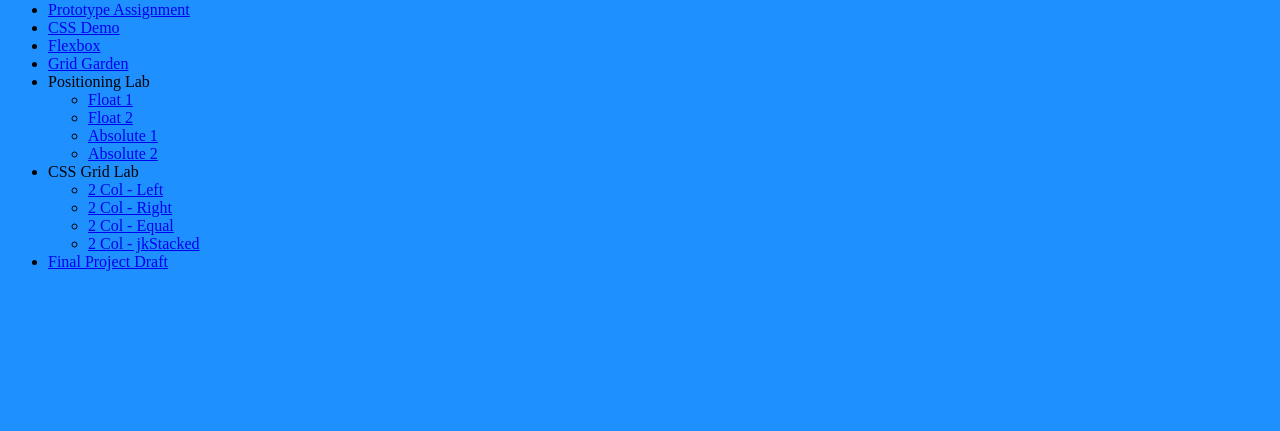
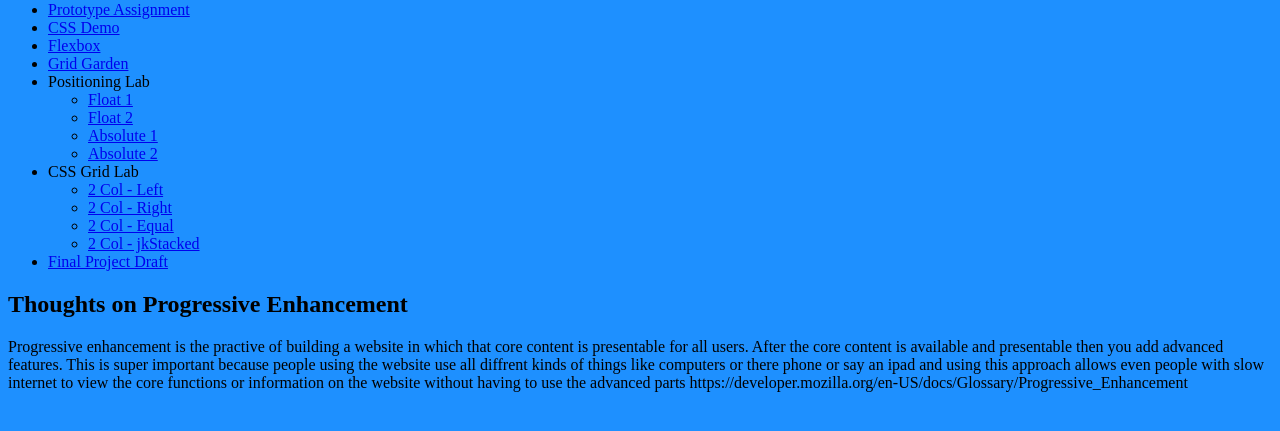
Before and after one commit to Shadowmize/ifsc-11003-01, a plain HTML site: page index.html in a window 1280 px wide. Shown: the part 79-510 px from the top of the page. Drawn offline with Linux system fonts and the light colour scheme.

Commit message:
enhancement

```diff
--- a/index.html
+++ b/index.html
@@ -40,5 +40,22 @@
             </ul>
     </ul>
   </nav>
+
+
+  <section id="progressive-enhancement">
+  <h2>Thoughts on Progressive Enhancement</h2>
+  <p>
+    Progressive enhancement is the practive of building a website in which that
+     core content is presentable for all users. After the core content is available
+     and presentable then you add advanced features.
+     This is super important because people using the website use all diffrent kinds of things
+     like computers or there phone or say an ipad and using this approach allows even people with
+     slow internet to view the core functions or information on the website without having to use the advanced
+     parts
+     https://developer.mozilla.org/en-US/docs/Glossary/Progressive_Enhancement
+
+  </p>
+  <p>
+</section>
 </body>
 </html>
```
